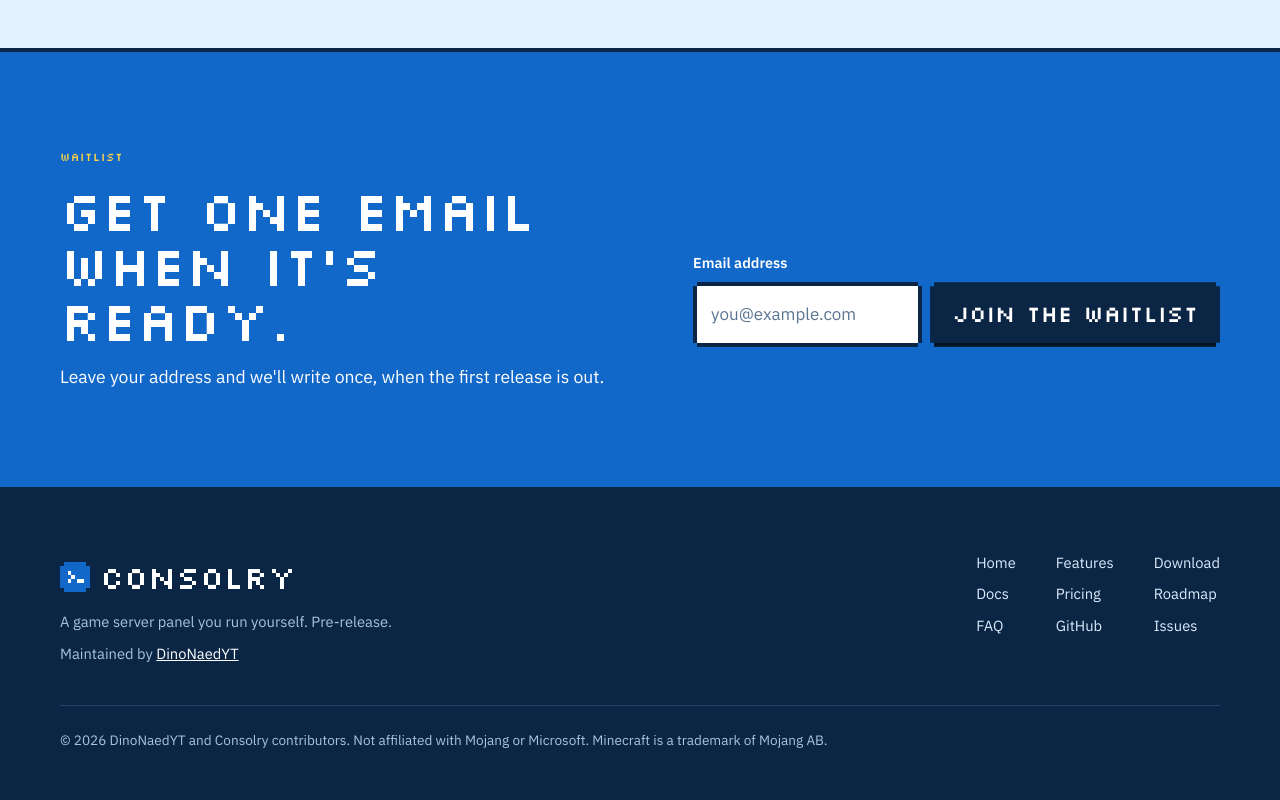
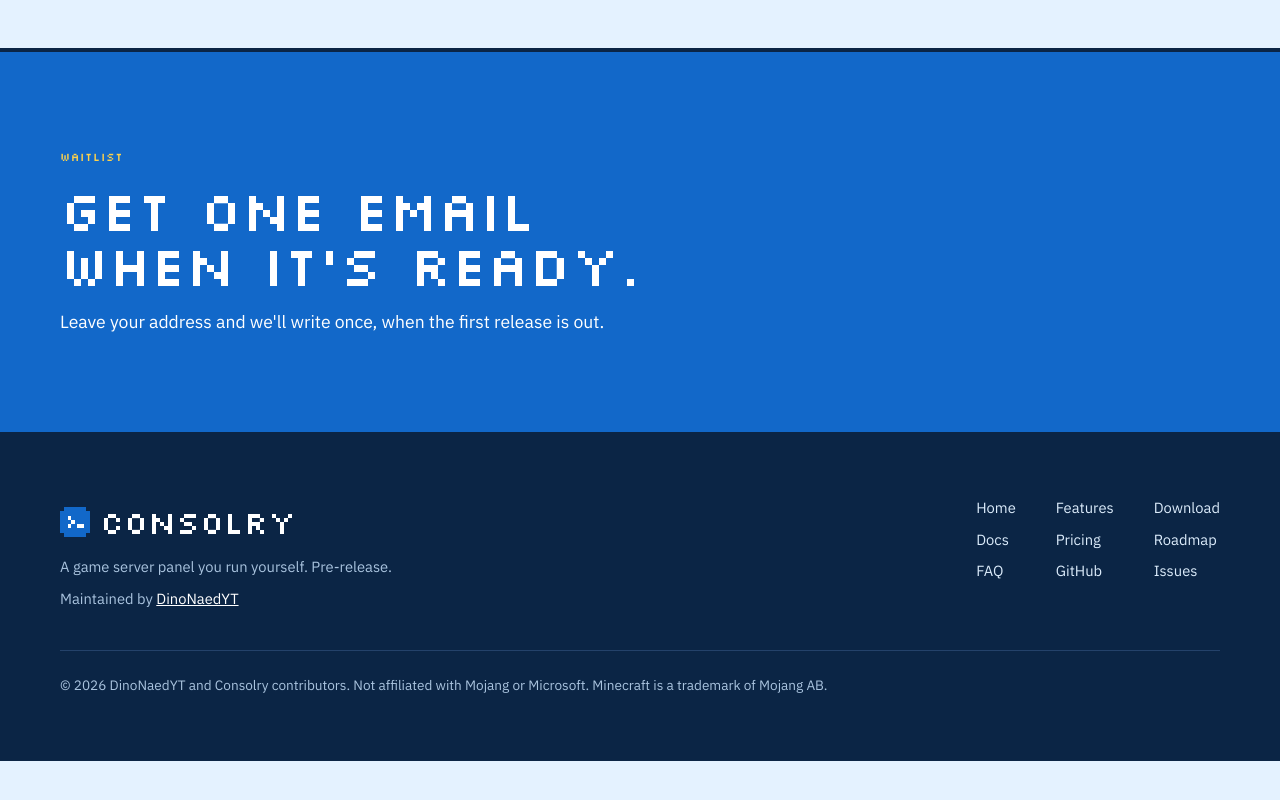
Before and after one commit to Consolry/Consolry, a React (Vite) app in the folder website/: page /features in a window 1280 px wide. Shown: the part 10068-10868 px from the top of the page. After the commit the page ends 10829 px from the top, so only its background shows below. Built offline with nearby package versions, Linux system fonts and the light colour scheme; a web font is replaced by a local one.

Commit message:
Open the waitlist with the EmailOctopus form

```diff
--- a/website/src/components/Waitlist.tsx
+++ b/website/src/components/Waitlist.tsx
@@ -1,38 +1,32 @@
-import { useId, useState, type FormEvent } from "react";
+import { useEffect, useRef } from "react";
 import { site } from "../content";
 
-// EmailOctopus's sign-up form. Submitting opens EmailOctopus's own confirmation
-// page in a new tab, which also handles the "check your inbox" step.
-const action = site.emailOctopusFormId ? `https://eocampaign1.com/form/${site.emailOctopusFormId}` : undefined;
+// EmailOctopus draws the sign-up form itself, including its hidden spam check, so its
+// look is set in the EmailOctopus form designer rather than in this site's styles.
+export default function Waitlist() {
+  const holder = useRef<HTMLDivElement>(null);
 
-export default function Waitlist() {
-  const inputId = useId();
-  const [status, setStatus] = useState<"idle" | "sent" | "closed">("idle");
+  useEffect(() => {
+    const element = holder.current;
+    if (!element || !site.emailOctopusFormId) return;
+    // The script puts the form next to its own tag, so the tag has to sit inside the holder.
+    const script = document.createElement("script");
+    script.async = true;
+    script.src = `https://eocampaign1.com/form/${site.emailOctopusFormId}.js`;
+    script.dataset.form = site.emailOctopusFormId;
+    element.appendChild(script);
+    return () => {
+      element.replaceChildren();
+    };
+  }, []);
 
-  function submit(event: FormEvent) {
-    if (!action) {
-      event.preventDefault();
-      setStatus("closed");
-      return;
-    }
-    setStatus("sent");
+  if (!site.emailOctopusFormId) {
+    return <p className="waitlist-note">The waitlist isn't open yet. Check back soon.</p>;
   }
 
   return (
-    <form className="waitlist" action={action} method="post" target="_blank" onSubmit={submit}>
-      <label htmlFor={inputId}>Email address</label>
-      <div className="waitlist-row">
-        <input id={inputId} type="email" name="field_0" required autoComplete="email" placeholder="you@example.com" />
-        <button type="submit" className="button">
-          Join the waitlist
-        </button>
-      </div>
-      {/* EmailOctopus's spam trap: people never see it, and sign-ups that fill it in are dropped. */}
-      <input type="text" name="hpc4b27b6e-eb38-11e9-be00-06b4694bee2a" tabIndex={-1} autoComplete="nope" aria-hidden="true" hidden />
-      <p className="waitlist-note" role="status">
-        {status === "sent" && "Almost done. Confirm in the tab that just opened, then check your inbox."}
-        {status === "closed" && "The waitlist isn't open yet. Check back soon."}
-      </p>
-    </form>
+    <div className="waitlist" ref={holder}>
+      <noscript>Turn on JavaScript to join the waitlist.</noscript>
+    </div>
   );
 }
--- a/website/src/content.ts
+++ b/website/src/content.ts
@@ -5,9 +5,9 @@
   version: "0.1.0",
   url: "https://www.consolry.com",
   name: "Consolry",
-  // The EmailOctopus form ID: the long code in the form's embed snippet, after "eocampaign1.com/form/".
+  // The EmailOctopus form ID: the long code in the form's embed snippet.
   // Empty means the waitlist is closed.
-  emailOctopusFormId: "",
+  emailOctopusFormId: "cd69d844-be68-11f1-b6f7-f98c6be510fe",
   github: "https://github.com/DinoNaedYT/Consolry",
   maintainer: { name: "DinoNaedYT", url: "https://github.com/DinoNaedYT" },
 };
```
